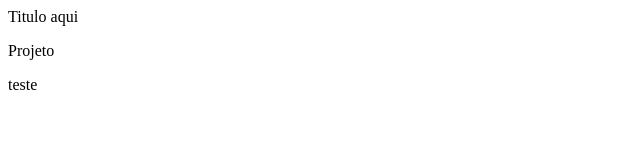
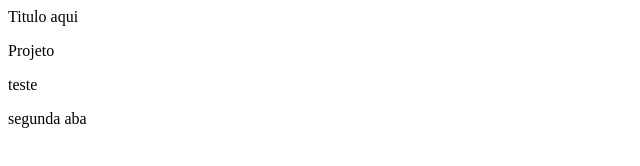
Before and after one commit to ollimppio/curso-git, a plain HTML site: page index.html in a window 1280 px wide. Shown: the full height of the page, 0-640 px from the left. Drawn offline with Linux system fonts and the light colour scheme.

Commit message:
segunda aba

```diff
--- a/index.html
+++ b/index.html
@@ -5,5 +5,6 @@
 <body>
 <p>Projeto</p>
 <p>teste</p>
+<p>segunda aba</p>
 </body>
 </html>
```
